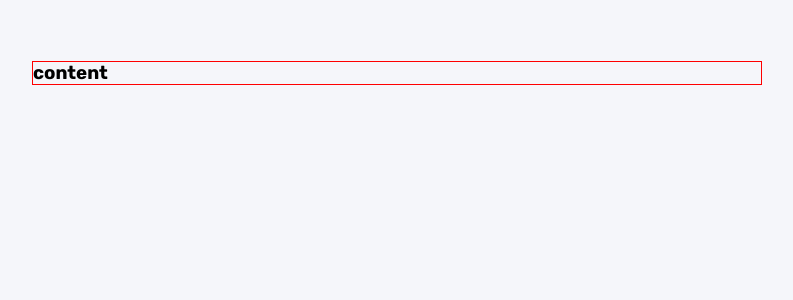
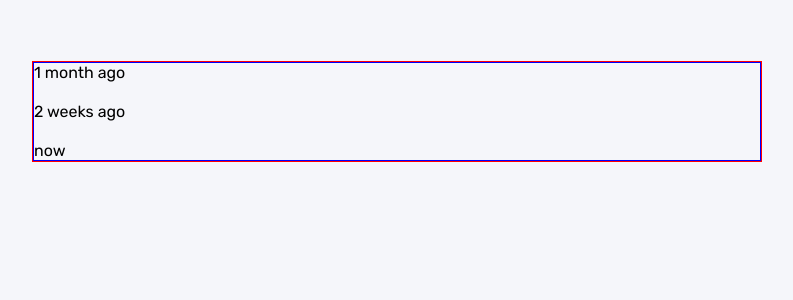
Before and after one commit to EdwinSch/react-interactive-comments, a React (Vite) app: page / in a window 1280 px wide. Shown: the top 300 px of the page, without its empty margins (243-1036 px from the left). Built offline with nearby package versions, Linux system fonts and the light colour scheme.

Commit message:
add: comments list component + styles

```diff
--- a/src/App.jsx
+++ b/src/App.jsx
@@ -1,4 +1,5 @@
 import Vote from "./components/Vote";
+import CommentsList from "./components/CommentsList";
 
 function App() {
   return (
@@ -6,7 +7,7 @@ function App() {
       {/* <div className="overlay">overlay</div> */}
 
       <main>
-        <h3>content</h3>
+        <CommentsList />
       </main>
     </>
   );
--- /dev/null
+++ b/src/components/CommentsList.jsx
@@ -0,0 +1,17 @@
+import { commentsData } from "../data";
+
+const CommentsList = () => {
+  return (
+    <section className="list-container">
+      {commentsData.map((comment) => {
+        return (
+          <article key={comment.id} {...comment}>
+            {comment.date}
+          </article>
+        );
+      })}
+    </section>
+  );
+};
+
+export default CommentsList;
--- /dev/null
+++ b/src/components/commentsList.css
@@ -0,0 +1,7 @@
+.list-container {
+  width: 100%;
+  border: solid blue 1px;
+  display: flex;
+  flex-direction: column;
+  gap: 20px;
+}
--- a/src/styles/main.css
+++ b/src/styles/main.css
@@ -2,6 +2,7 @@
 
 @import "../styles/buttons.css";
 @import "../components/vote.css";
+@import "../components//commentsList.css";
 
 /* Reset & Utilities */
 *,
```
